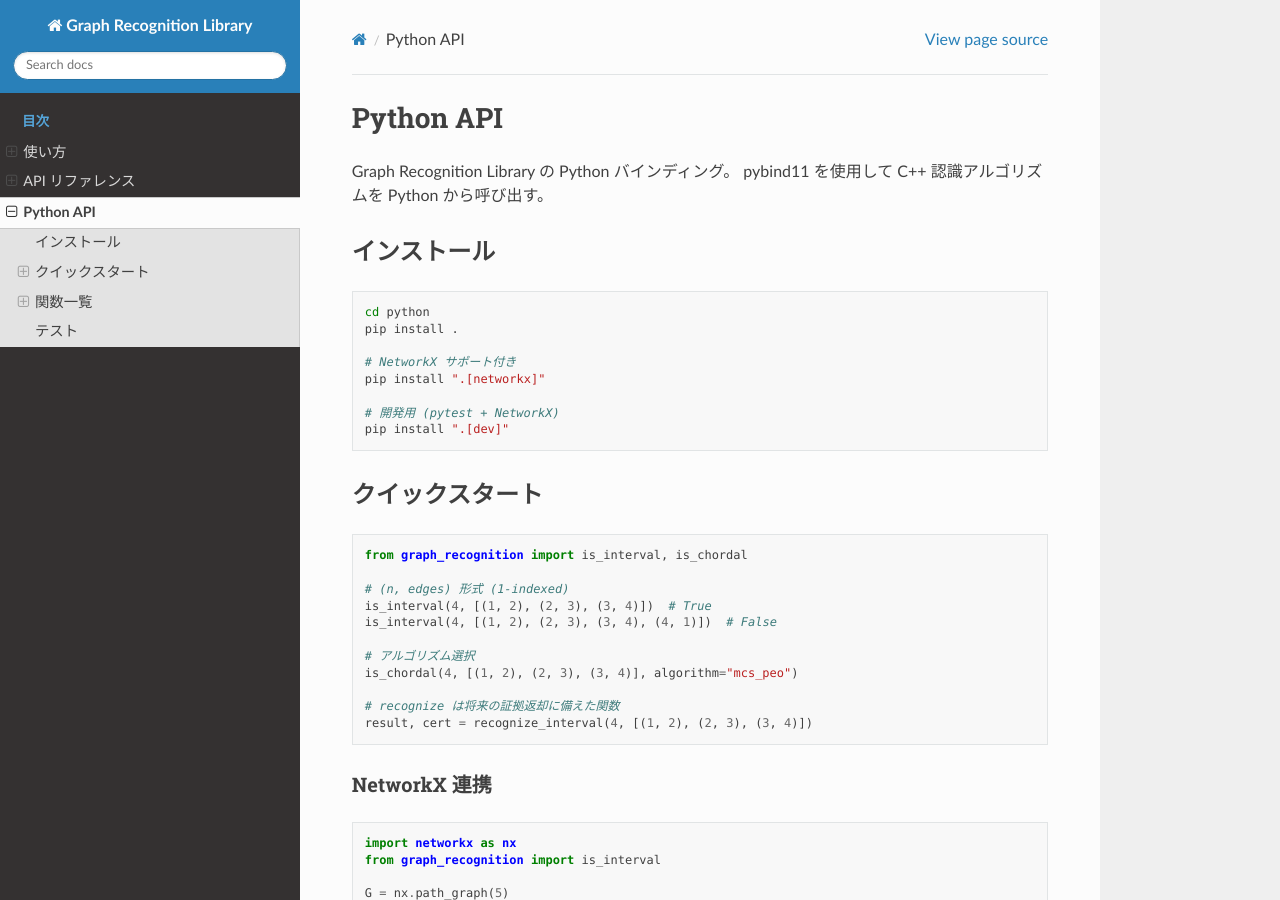
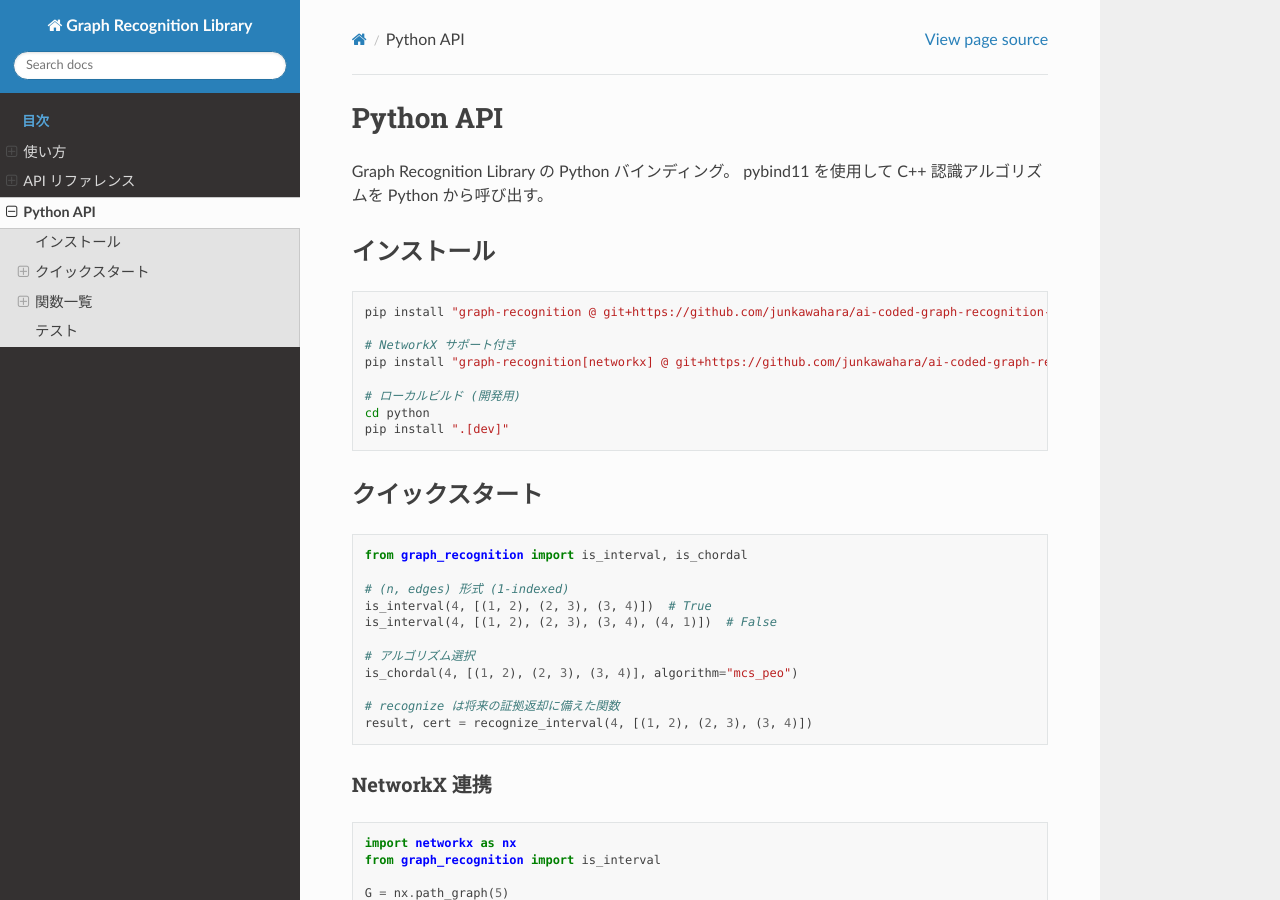
Before and after one commit to junkawahara/ai-coded-graph-recognition-test, a Sphinx documentation site: the page built from docs/python.rst, in a window 1280 px wide and 900 px high. Built offline with Sphinx 7.4.7 and the Read the Docs theme 3.1.0, drawn with Linux system fonts in a browser that asks for light colours.

Commit message:
Update install instructions to use GitHub URL instead of PyPI
The package is not yet registered on PyPI, so point users to
install directly from the GitHub repository.

Co-Authored-By: Claude Opus 4.6 <noreply@anthropic.com>

```diff
--- a/docs/python.rst
+++ b/docs/python.rst
@@ -9,13 +9,13 @@ pybind11 を使用して C++ 認識アルゴリズムを Python から呼び出
 
 .. code-block:: bash
 
-   cd python
-   pip install .
+   pip install "graph-recognition @ git+https://github.com/junkawahara/ai-coded-graph-recognition-test.git#subdirectory=python"
 
    # NetworkX サポート付き
-   pip install ".[networkx]"
+   pip install "graph-recognition[networkx] @ git+https://github.com/junkawahara/ai-coded-graph-recognition-test.git#subdirectory=python"
 
-   # 開発用 (pytest + NetworkX)
+   # ローカルビルド (開発用)
+   cd python
    pip install ".[dev]"
 
 クイックスタート
```
Also changed, not shown: README.md (+4 -3 lines), README_ja.md (+4 -3 lines), python/README.md.
